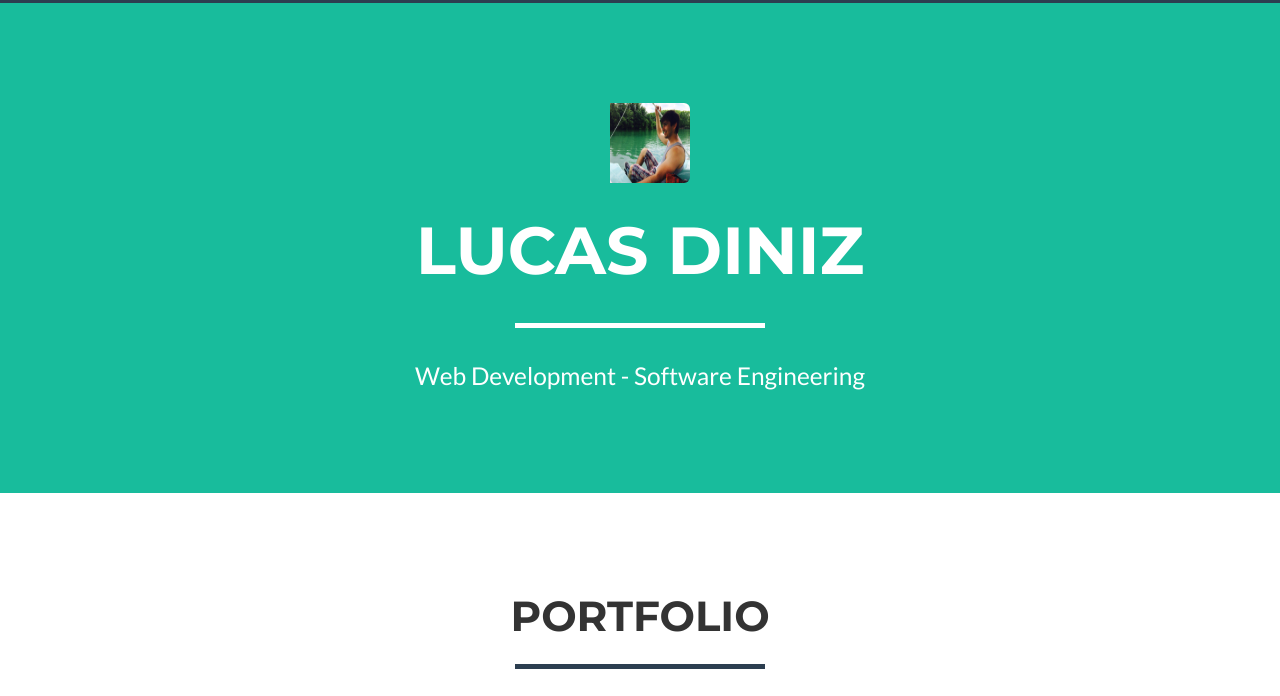
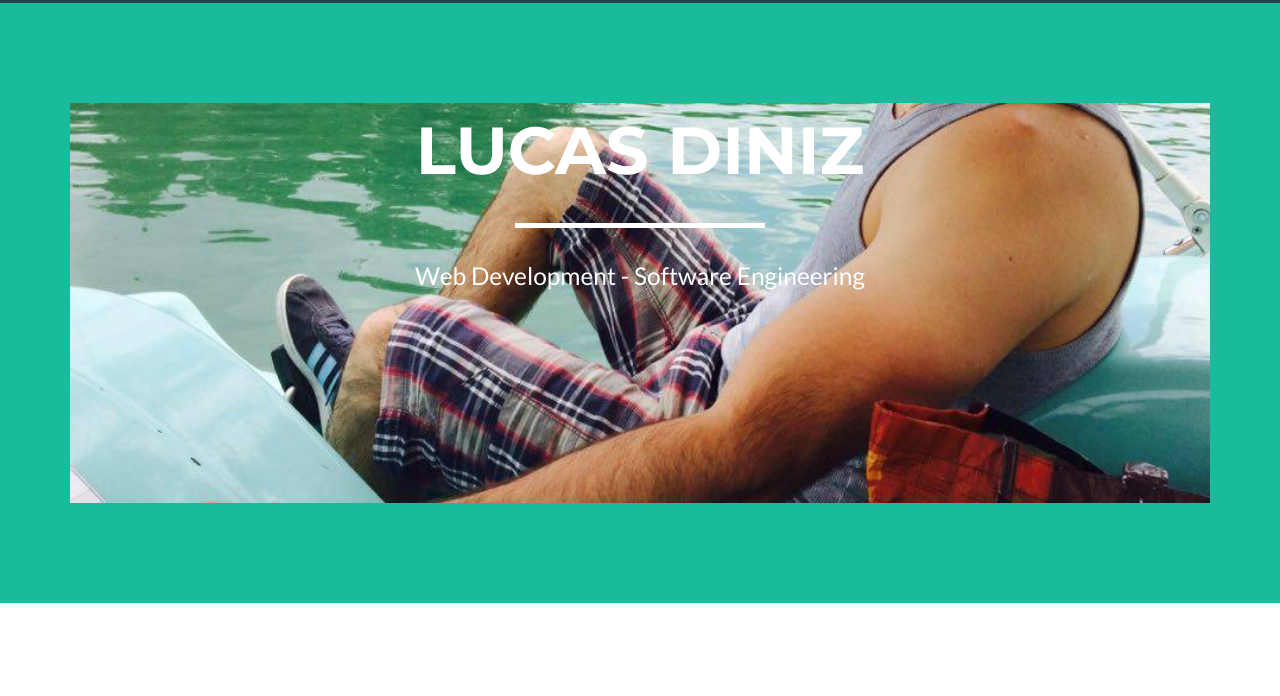
Before and after one commit to earendil/MangoPro, a website: page index.html in a window 1280 px wide. Shown: the part 97-793 px from the top of the page. Drawn offline with nearby package versions, Linux system fonts and the light colour scheme; files whose address does not match are found by name.

Commit message:
adjusting pic

```diff
--- a/css/freelancer.css
+++ b/css/freelancer.css
@@ -7,12 +7,15 @@ body {
   font-family: 'Lato', 'Helvetica Neue', Helvetica, Arial, sans-serif;
   overflow-x: hidden;
 }
-.ico {
-    width:100px;
-    height:80px;
-    color:white;
-    text-decoration:none;
-    padding-left:20px;
+.filled-with-image {
+  width: 100%;
+  height:400px;
+  background-image: url("img/profile.jpg");
+  -webkit-background-size: cover;
+  -moz-background-size: cover;
+  background-size: cover;
+  -o-background-size: cover;
+  background-position: center bottom;
 }
 p {
   font-size: 20px;
--- a/index.html
+++ b/index.html
@@ -75,8 +75,8 @@
         <div class="container">
             <div class="row">
                 <div class="col-lg-12">
-                    <img class="img-responsive img-rounded ico" src="img/profile.jpg" alt="Having fun">
-                    <div class="intro-text">
+                    <!-- <img class="img-responsive img-rounded" src="img/profile.jpg" alt="Having fun"> -->
+                    <div class="intro-text filled-with-image">
                         <span class="name">Lucas Diniz</span>
                         <hr class="star-light">
                         <span class="skills">Web Development - Software Engineering</span>
```
Also changed, not shown: css/freelancer.min.css.
